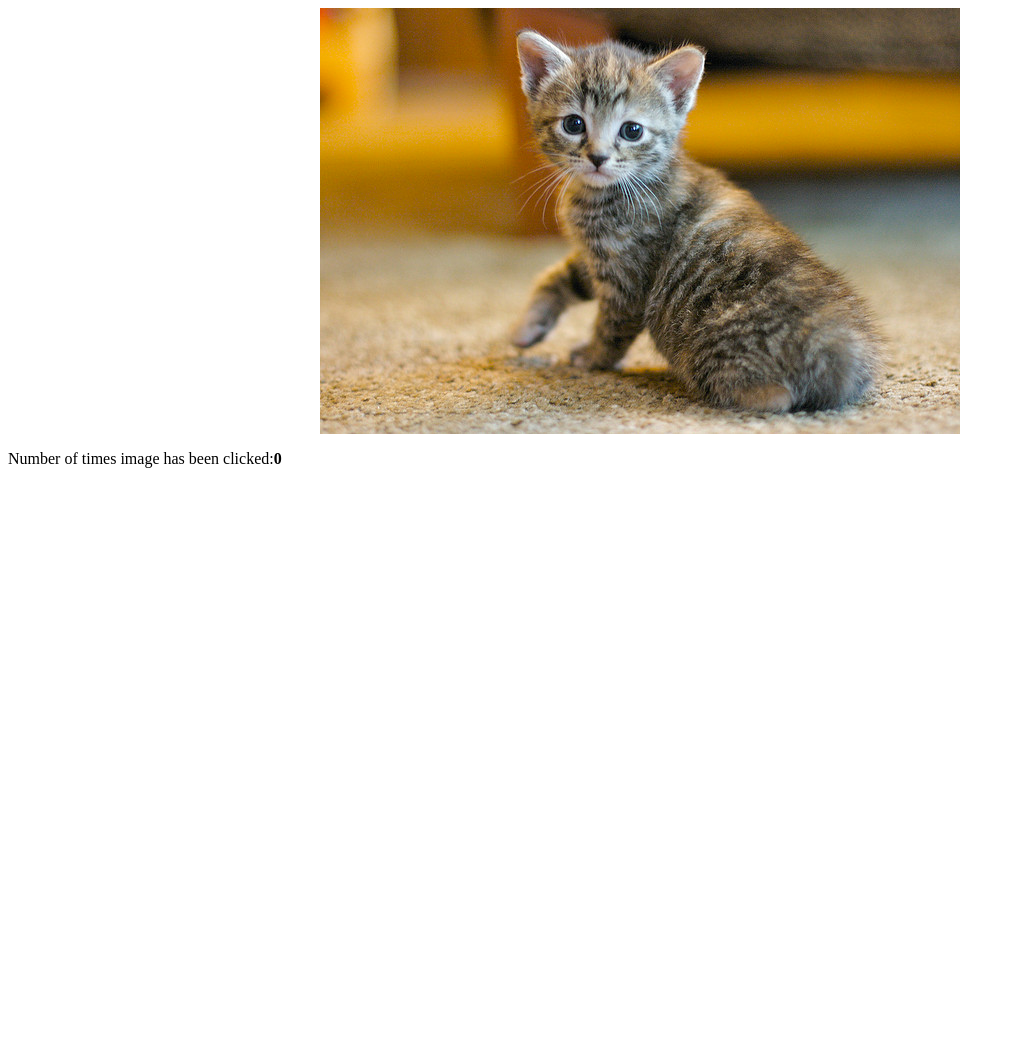
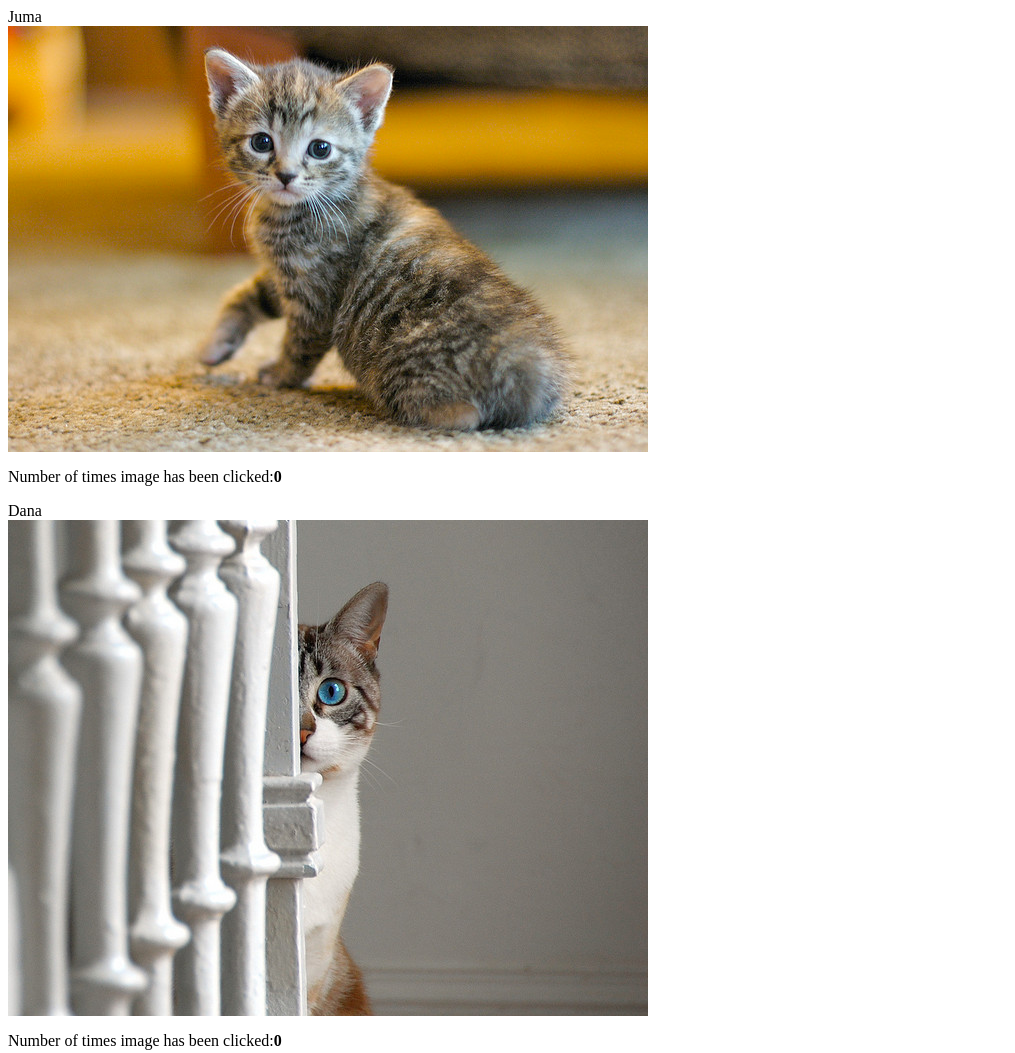
Before and after one commit to liamkar/designpatterns, a plain HTML site: page index.html in a window 1280 px wide. Shown: the whole page, without its empty margins (0-1015 px from the left). Before the commit the page ends 800 px from the top, so only its background shows below. Drawn offline with nearby package versions, Linux system fonts and the light colour scheme.

Commit message:
support for 2 cats added

```diff
--- a/index.html
+++ b/index.html
@@ -2,10 +2,17 @@
 <HEAD>
 <script src="https://ajax.googleapis.com/ajax/libs/jquery/3.2.1/jquery.min.js"></script>
 <script src="js/catclicker.js"></script>
-<TITLE>Your Title Here</TITLE>
+<TITLE>Cat clicker</TITLE>
 </HEAD>
 <BODY BGCOLOR="FFFFFF">
-<CENTER><IMG ID="cat" SRC="images/cat.jpg" ALIGN="BOTTOM"> </CENTER>
-<p>Number of times image has been clicked:<b ID="clickcount">0</b></p>
+<div>
+<div name="catName1">cat1</div>
+<IMG ID="cat1" name="catImage1" SRC="images/cat.jpg" ALIGN="BOTTOM">
+<p>Number of times image has been clicked:<b ID="clickCount1">0</b></p>
+</div>
+<div>
+<div name="catName2">cat2</div>
+<IMG ID="cat2" name="catImage2" SRC="images/cat2.jpg" ALIGN="BOTTOM">
+<p>Number of times image has been clicked:<b ID="clickCount2">0</b></p>
 </BODY>
 </HTML>
--- a/js/catclicker.js
+++ b/js/catclicker.js
@@ -1,8 +1,46 @@
-$(document).ready(function(){
-  let clickCounter = 0;
-  $('#cat').click(function(e) {
-    clickCounter++;
-    $('#clickcount').text(clickCounter);
-    console.log('image clicked');
+  class Cat {
+    constructor(name, idNumber) {
+      this.name = name;
+      this.clickCounter = 0;
+      this.idNumber = idNumber;
+      this.imageFilePrefix = "cat"
+    }
+
+    increaseClick() {
+      this.clickCounter += 1;
+    }
+
+    getClickCount() {
+      return this.clickCounter;
+    }
+  }
+
+  $(document).ready(function() {
+    let catCounter = 0;
+
+    let cat1 = new Cat("Juma", 1);
+    let cat2 = new Cat("Dana", 2);
+
+    let cats = new Map();
+    cats.set("1", cat1);
+    cats.set("2", cat2);
+
+    let catName = "catName";
+    let catImage = "catImage";
+
+    //populate cat names to page.
+    for (var key of cats.keys()) {
+      let cat = cats.get(key);
+      let catNameUnique = catName + cat.idNumber;
+      $("div[name=" + catNameUnique + "]").text(cat.name);
+    }
+
+    //increase correct cat click counter when image clicked
+    $("[name*='catImage']").click(function(e) {
+      let catImageId = e.target.name.slice(catImage.length);
+      cat = cats.get(catImageId);
+      cat.increaseClick();
+      let catClickCount = cat.getClickCount();
+      $("#clickCount" + catImageId + "").text(catClickCount);
+    });
   });
-});
```
Also changed, not shown: images/cat2.jpg (added).
